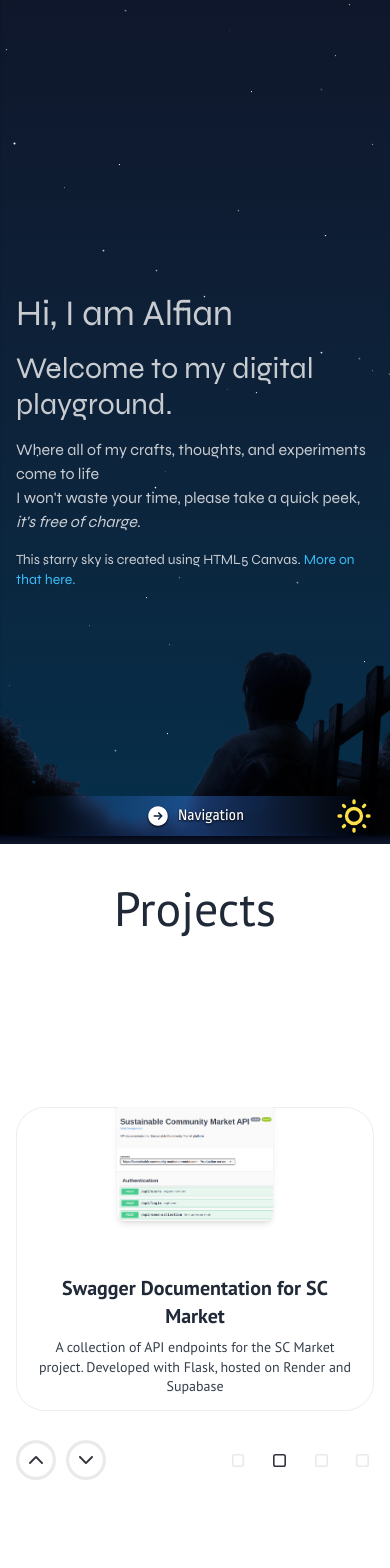
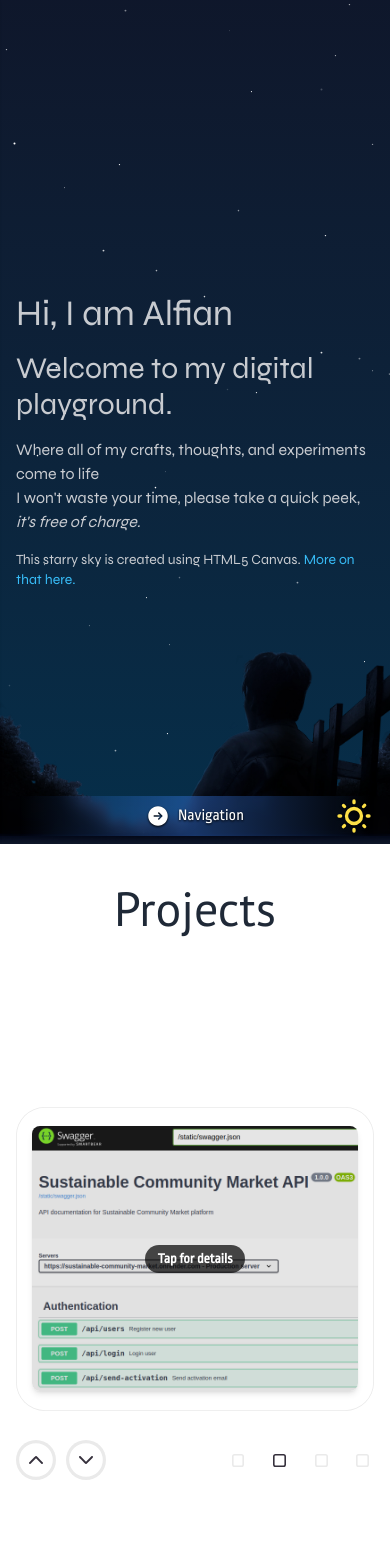
Before and after one commit to istamosh/istamosh.github.io, a Next.js app: page / in a window 390 px wide. Shown: the top 1568 px of the page. Built offline with nearby package versions, Linux system fonts and the light colour scheme.

Commit message:
carousel: fix mobile display

```diff
--- a/src/components/emblaComponents/EmblaCarousel.tsx
+++ b/src/components/emblaComponents/EmblaCarousel.tsx
@@ -1,6 +1,6 @@
 "use client";
 
-import React, { useCallback } from "react";
+import React, { useCallback, useState } from "react";
 import { EmblaOptionsType, EmblaCarouselType } from "embla-carousel";
 import { DotButton, useDotButton } from "./EmblaCarouselDotButton";
 import Autoplay from "embla-carousel-autoplay";
@@ -26,6 +26,7 @@ const truncateText = (text: string, limit: number) => {
 const EmblaCarousel: React.FC<PropType> = (props) => {
   const { slides, options } = props;
   const [emblaRef, emblaApi] = useEmblaCarousel(options, [Autoplay()]);
+  const [activeOverlay, setActiveOverlay] = useState<number | null>(null);
 
   const onNavButtonClick = useCallback((emblaApi: EmblaCarouselType) => {
     const autoplay = emblaApi?.plugins()?.autoplay;
@@ -51,6 +52,22 @@ const EmblaCarousel: React.FC<PropType> = (props) => {
     onNextButtonClick,
   } = usePrevNextButtons(emblaApi, onNavButtonClick);
 
+  const handleImageInteraction = (slideId: number) => {
+    if (activeOverlay === slideId) {
+      setActiveOverlay(null);
+    } else {
+      setActiveOverlay(slideId);
+      // Auto-hide overlay after 5 seconds on mobile
+      setTimeout(() => {
+        setActiveOverlay(null);
+      }, 5000);
+    }
+  };
+
+  const handleCloseOverlay = () => {
+    setActiveOverlay(null);
+  };
+
   return (
     <section className="embla">
       <div className="embla__viewport" ref={emblaRef}>
@@ -58,38 +75,35 @@ const EmblaCarousel: React.FC<PropType> = (props) => {
           {slides.map((slide) => (
             <div className="embla__slide" key={slide.id}>
               <div className="embla__slide__number">
-                <div className="flex flex-col sm:flex-row sm:items-center gap-4 p-4 max-w-5xl mx-auto">
-                  <div className="w-full sm:w-1/2 flex-shrink-0 h-[20vh] sm:h-auto flex items-center justify-center sm:justify-start">
+                {/* Desktop Layout - unchanged */}
+                <div className="hidden sm:flex sm:flex-row sm:items-center gap-4 p-4 max-w-5xl mx-auto">
+                  <div className="w-full sm:w-1/2 flex-shrink-0 h-auto flex items-center justify-center">
                     <div className="w-full max-w-md flex items-center justify-center">
                       <img
                         src={slide.image}
                         alt={slide.title}
                         width={400}
                         height={300}
-                        className="embla__slide__img max-h-[15vh] sm:max-h-[300px] w-auto max-w-[80%] sm:max-w-full h-auto object-contain rounded-lg shadow-md"
+                        className="embla__slide__img max-h-[300px] w-auto max-w-full h-auto object-contain rounded-lg shadow-md"
                       />
                     </div>
                   </div>
-                  <div className="embla__slide__text w-full sm:w-1/2 flex flex-col sm:py-4">
+                  <div className="embla__slide__text w-full sm:w-1/2 flex flex-col py-4">
                     <div className="space-y-2">
-                      <h3
-                        className={`text-xl sm:text-2xl font-bold ${pt_sans.className}`}
-                      >
+                      <h3 className={`text-2xl font-bold ${pt_sans.className}`}>
                         {slide.title}
                       </h3>
-                      <p
-                        className={`text-sm sm:text-base font-normal ${pt_sans.className} leading-snug opacity-90`}
-                      >
+                      <p className={`text-base font-normal ${pt_sans.className} leading-snug opacity-90`}>
                         {truncateText(slide.description, 150)}
                       </p>
                     </div>
-                    <div className="flex flex-wrap gap-2 sm:gap-3 mt-4 sm:mt-6">
+                    <div className="flex flex-wrap gap-3 mt-6">
                       {slide.projectLink && (
                         <a
                           href={slide.projectLink}
                           target="_blank"
                           rel="noopener noreferrer"
-                          className="gap-2 inline-flex items-center px-3 py-1.5 text-sm sm:text-base bg-blue-500 hover:bg-blue-600 active:bg-blue-700 text-white rounded-md transition-colors duration-200 focus:outline-none focus:ring-2 focus:ring-blue-500 focus:ring-offset-2"
+                          className="gap-2 inline-flex items-center px-3 py-1.5 text-base bg-blue-500 hover:bg-blue-600 active:bg-blue-700 text-white rounded-md transition-colors duration-200 focus:outline-none focus:ring-2 focus:ring-blue-500 focus:ring-offset-2"
                           aria-label={`View live demo of ${slide.title}`}
                         >
                           <svg
@@ -113,7 +127,7 @@ const EmblaCarousel: React.FC<PropType> = (props) => {
                         href={slide.githubLink}
                         target="_blank"
                         rel="noopener noreferrer"
-                        className="gap-2 inline-flex items-center px-3 py-1.5 text-sm sm:text-base bg-gray-800 hover:bg-gray-900 active:bg-gray-950 text-white rounded-md transition-colors duration-200 focus:outline-none focus:ring-2 focus:ring-gray-800 focus:ring-offset-2"
+                        className="gap-2 inline-flex items-center px-3 py-1.5 text-base bg-gray-800 hover:bg-gray-900 active:bg-gray-950 text-white rounded-md transition-colors duration-200 focus:outline-none focus:ring-2 focus:ring-gray-800 focus:ring-offset-2"
                         aria-label={`View GitHub repository for ${slide.title}`}
                       >
                         <svg
@@ -127,6 +141,99 @@ const EmblaCarousel: React.FC<PropType> = (props) => {
                         Code
                       </a>
                     </div>
+                  </div>
+                </div>
+
+                {/* Mobile Layout - with overlay interaction */}
+                <div className="sm:hidden relative p-4">
+                  <div
+                    className="relative cursor-pointer"
+                    onClick={() => handleImageInteraction(slide.id)}
+                  >
+                    <img
+                      src={slide.image}
+                      alt={slide.title}
+                      width={400}
+                      height={300}
+                      className="w-full h-auto max-h-[40vh] object-contain rounded-lg shadow-md"
+                    />
+
+                    {/* Tap indicator hint */}
+                    {activeOverlay !== slide.id && (
+                      <div className="absolute inset-0 flex items-center justify-center bg-black/10 rounded-lg">
+                        <div className="bg-black/70 text-white px-3 py-1 rounded-full text-sm">
+                          Tap for details
+                        </div>
+                      </div>
+                    )}
+
+                    {/* Overlay with content */}
+                    {activeOverlay === slide.id && (
+                      <div
+                        className="absolute inset-0 bg-black/80 rounded-lg flex flex-col justify-end p-4 text-white animate-in fade-in duration-300"
+                        onClick={handleCloseOverlay}
+                      >
+                        <div className="space-y-3">
+                          <h3 className={`text-lg font-bold ${pt_sans.className}`}>
+                            {slide.title}
+                          </h3>
+                          <p className={`text-sm ${pt_sans.className} leading-snug opacity-90`}>
+                            {truncateText(slide.description, 120)}
+                          </p>
+                          <div className="flex flex-wrap gap-2">
+                            {slide.projectLink && (
+                              <a
+                                href={slide.projectLink}
+                                target="_blank"
+                                rel="noopener noreferrer"
+                                className="inline-flex items-center px-3 py-1.5 text-sm bg-blue-500 hover:bg-blue-600 text-white rounded-md transition-colors duration-200"
+                                aria-label={`View live demo of ${slide.title}`}
+                                onClick={(e) => e.stopPropagation()}
+                              >
+                                <svg
+                                  xmlns="http://www.w3.org/2000/svg"
+                                  className="h-3 w-3 mr-1"
+                                  fill="none"
+                                  viewBox="0 0 24 24"
+                                  stroke="currentColor"
+                                >
+                                  <path
+                                    strokeLinecap="round"
+                                    strokeLinejoin="round"
+                                    strokeWidth={2}
+                                    d="M21 12a9 9 0 01-9 9m9-9a9 9 0 00-9-9m9 9H3m9 9a9 9 0 01-9-9m9 9c1.657 0 3-4.03 3-9s-1.343-9-3-9m0 18c-1.657 0-3-4.03-3-9s1.343-9 3-9m-9 9a9 9 0 019-9"
+                                  />
+                                </svg>
+                                Demo
+                              </a>
+                            )}
+                            <a
+                              href={slide.githubLink}
+                              target="_blank"
+                              rel="noopener noreferrer"
+                              className="inline-flex items-center px-3 py-1.5 text-sm bg-gray-700 hover:bg-gray-800 text-white rounded-md transition-colors duration-200"
+                              aria-label={`View GitHub repository for ${slide.title}`}
+                              onClick={(e) => e.stopPropagation()}
+                            >
+                              <svg
+                                xmlns="http://www.w3.org/2000/svg"
+                                className="h-3 w-3 mr-1"
+                                viewBox="0 0 24 24"
+                                fill="currentColor"
+                              >
+                                <path d="M12 0C5.37 0 0 5.37 0 12c0 5.3 3.438 9.8 8.205 11.385.6.113.82-.258.82-.577 0-.285-.01-1.04-.015-2.04-3.338.724-4.042-1.61-4.042-1.61C4.422 18.07 3.633 17.7 3.633 17.7c-1.087-.744.084-.729.084-.729 1.205.084 1.838 1.236 1.838 1.236 1.07 1.835 2.809 1.305 3.495.998.108-.776.417-1.305.76-1.605-2.665-.3-5.466-1.332-5.466-5.93 0-1.31.465-2.38 1.235-3.22-.135-.303-.54-1.523.105-3.176 0 0 1.005-.322 3.3 1.23.96-.267 1.98-.399 3-.405 1.02.006 2.04.138 3 .405 2.28-1.552 3.285-1.23 3.285-1.23.645 1.653.24 2.873.12 3.176.765.84 1.23 1.91 1.23 3.22 0 4.61-2.805 5.625-5.475 5.92.42.36.81 1.096.81 2.22 0 1.606-.015 2.896-.015 3.286 0 .315.21.69.825.57C20.565 21.795 24 17.295 24 12c0-6.63-5.37-12-12-12" />
+                              </svg>
+                              Code
+                            </a>
+                          </div>
+                        </div>
+
+                        {/* Close hint */}
+                        <div className="absolute top-4 right-4 text-white/70 text-xs">
+                          Tap anywhere to close
+                        </div>
+                      </div>
+                    )}
                   </div>
                 </div>
               </div>
```
